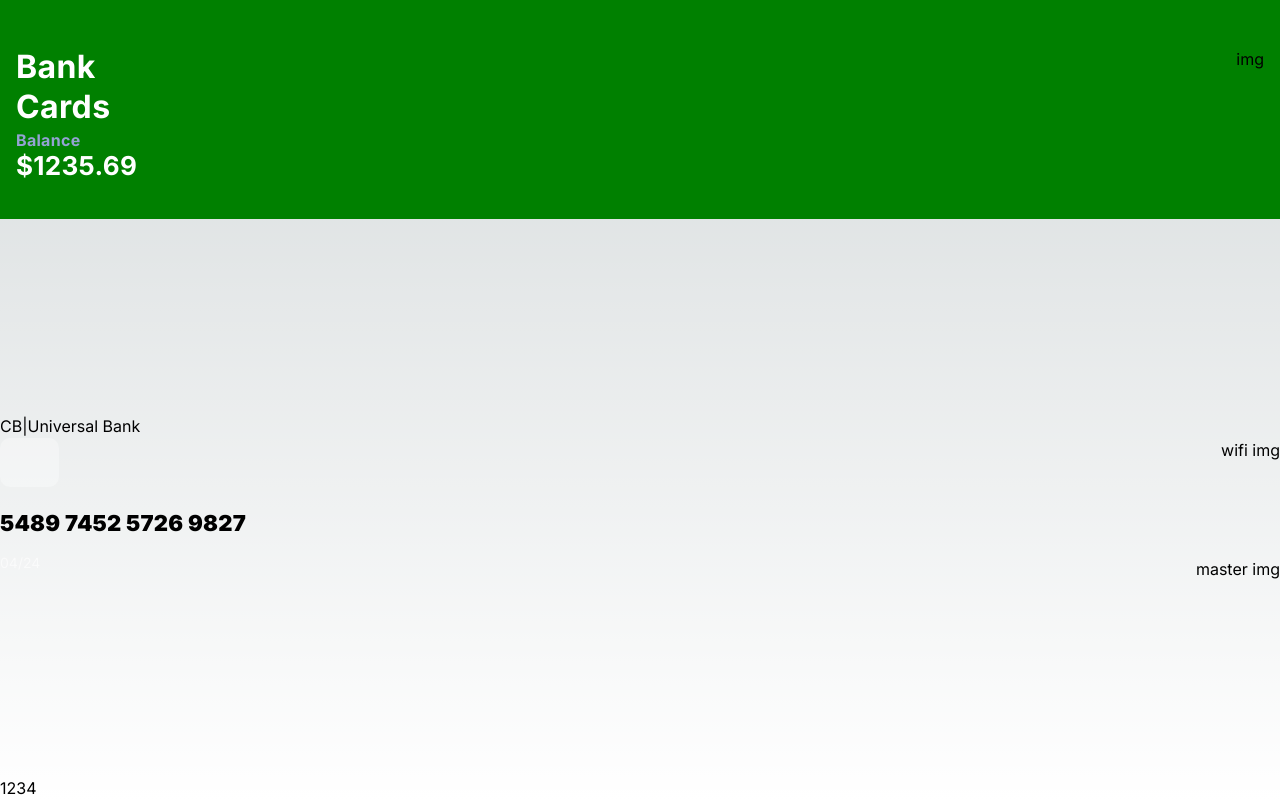
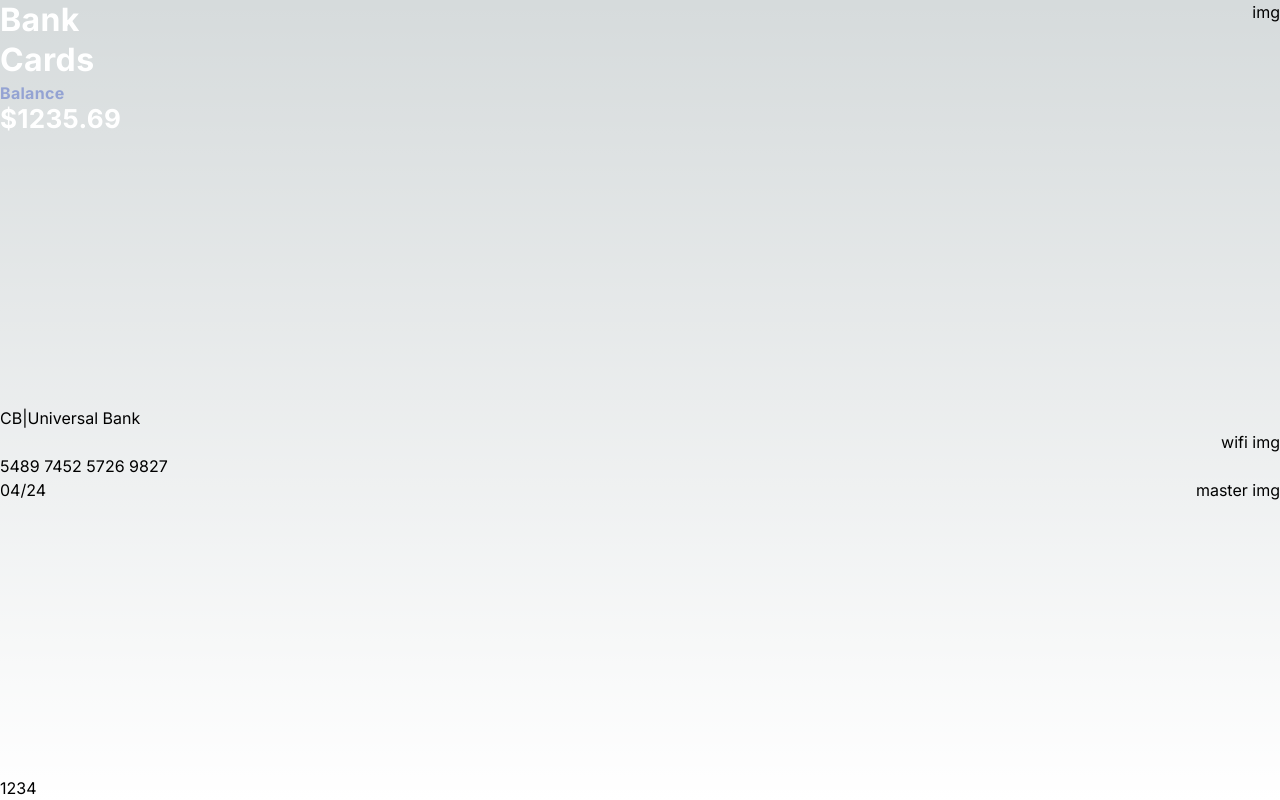
Before and after one commit to ojas-elawadhi/Ocean-Friends, a Next.js app in the folder ocean-friends/: page / in a window 1280 px wide. Built offline with nearby package versions, Linux system fonts and the light colour scheme.

Commit message:
testing version bug

```diff
--- a/ocean-friends/src/Components/BankCardHeading.tsx
+++ b/ocean-friends/src/Components/BankCardHeading.tsx
@@ -1,22 +1,7 @@
 const BankCardHeading = () => {
   return (
-    <div
-      className="w-full"
-      style={{
-        backgroundColor: "green",
-        paddingLeft: 16,
-        paddingRight: 16,
-        paddingTop: 47,
-        paddingBottom: 40,
-      }}
-    >
-      <div
-        style={{
-          flexDirection: "row",
-          display: "flex",
-          justifyContent: "space-between",
-        }}
-      >
+    <div className="w-full bg-[green] px-4 pt-12 pb-10">
+      <div className="flex flex-row justify-between">
         <p className="text-white text-[32px] leading-10 tracking-[0.374px] font-bold ">
           Bank
           <br />
--- a/ocean-friends/src/Components/CreditCard.tsx
+++ b/ocean-friends/src/Components/CreditCard.tsx
@@ -12,38 +12,17 @@ const CreditCard = () => {
           <span className="font-500 leading-8 text-[14px]">Universal Bank</span>
         </div>
         <div className="justify-between flex flex-row">
-          <div
-            style={{
-              width: 58.7,
-              height: 49,
-              backgroundColor: "rgba(255, 255, 255, 0.3)",
-              borderRadius: 10,
-            }}
-          ></div>
+          <div className="w-[58.7px] h-[49px] bg-[rgba(255, 255, 255, 0.3)] rounded-[10px]"></div>
           <p> wifi img</p>
         </div>
-        <p
-          style={{
-            fontSize: 22,
-            fontWeight: "900",
-            letterSpacing: 0.22,
-            marginTop: 20,
-          }}
-        >
+        <p className="text-[22px] font-black tracking-[0.22px] mt-5">
           5489 7452 5726 9827
         </p>
         <div className="justify-between flex flex-row">
-          <p
-            style={{
-              marginTop: 12,
-              color: "rgba(255, 255, 255, 0.60)",
-              fontSize: 14,
-              fontWeight: "400",
-            }}
-          >
+          <p className="mt-3 text-[rgba(255, 255, 255, 0.60)] text-[14px] font-normal">
             04/24
           </p>
-          <p style={{ marginTop: 17 }}> master img</p>
+          <p className="mt-[17px]"> master img</p>
         </div>
       </div>
     </div>
```
Also changed, not shown: ocean-friends/src/Components/SalaryCreditCard.tsx (+7 -28 lines).
